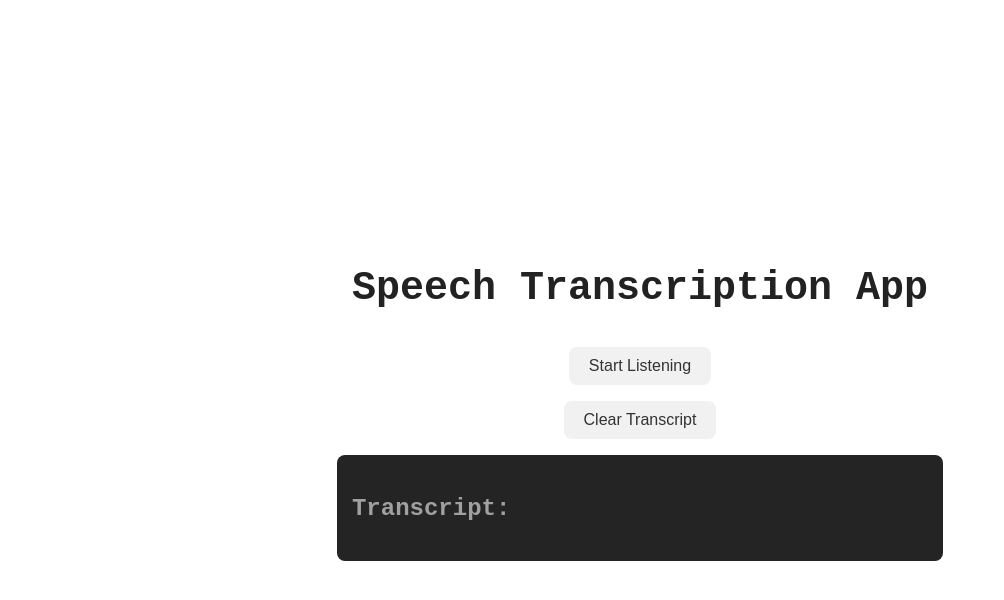
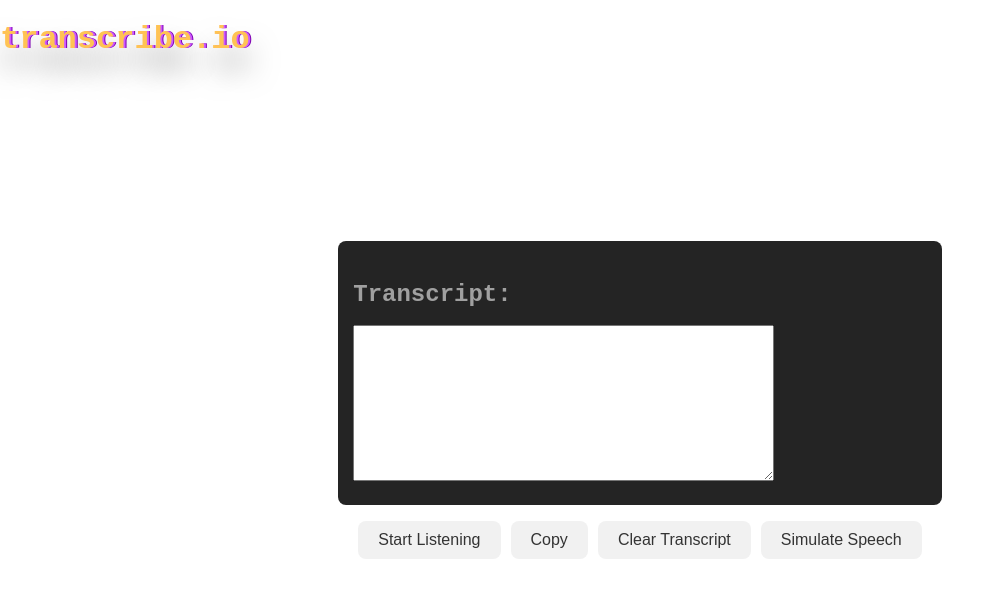
Before and after one commit to lukeirwin03/Live-Speech-Transcription, a React (Vite) app: page / in a window 1280 px wide. Shown: the top 600 px of the page, without its empty margins (0-1004 px from the left). Built offline with nearby package versions, Linux system fonts and the light colour scheme.

Commit message:
adding copy and dummy text

```diff
--- a/src/App.jsx
+++ b/src/App.jsx
@@ -58,24 +58,49 @@ function App() {
     }
   };
 
+  const handleTranscriptChange = (event) => {
+    setTranscript(event.target.value);
+  };
+
   const handleClearTranscript = () => {
     setTranscript("");
     setInterimTranscript("");
   };
 
+  const copyText = () => {
+    navigator.clipboard.writeText(transcript);
+  };
+
+  const simulateSpeech = () => {
+    fetch('/dummy.txt') // Fetches from public
+      .then((response) => response.text()) // Converts to text
+      .then((text) => {
+        setTranscript((prev) => prev + text); // Appends text content
+      })
+      .catch((error) => console.error("Error loading text file:", error));
+  };
+
+
   return (
     <div className="App">
-      <h1>Speech Transcription App</h1>
-      <button onClick={toggleListening}>
-        {isListening ? "Stop Listening" : "Start Listening"}
-      </button>
-      <button onClick={handleClearTranscript}>Clear Transcript</button>
+      <h1 className="web-header">transcribe.io</h1>
       <div className="transcript">
         <h2>Transcript:</h2>
-        <p>
-          {transcript}
-          <span className="interim">{interimTranscript}</span>
-        </p>
+        <textarea
+          value={transcript + (isListening ? interimTranscript : '')}
+          onChange={handleTranscriptChange}
+          disabled={isListening}
+          rows={10}
+          cols={50}
+        />
+      </div>
+      <div className="button-holder">
+        <button onClick={toggleListening}>
+          {isListening ? "Stop Listening" : "Start Listening"}
+        </button>
+        <button onClick={copyText}>Copy</button>
+        <button onClick={handleClearTranscript}>Clear Transcript</button>
+        <button onClick={simulateSpeech}>Simulate Speech</button>
       </div>
     </div>
   );
```
Also changed, not shown: public/dummy.txt (added).
